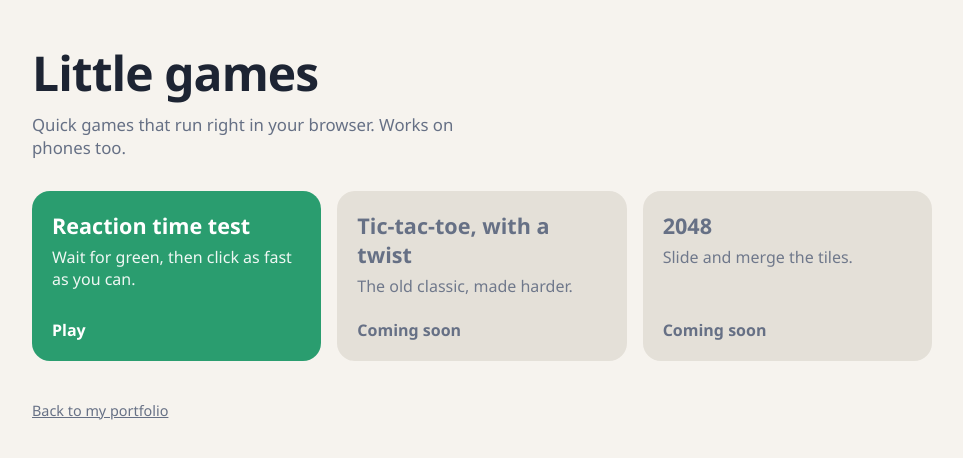
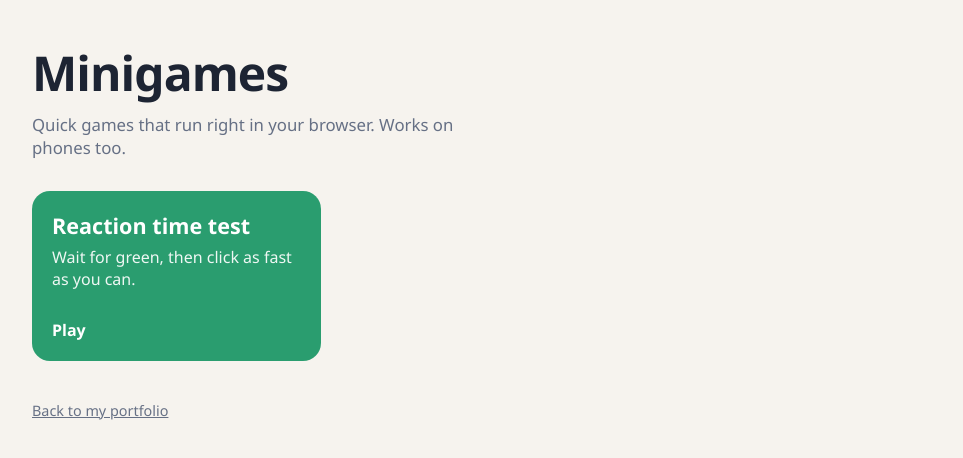
Before and after one commit to kun-zZ/minigames, a plain HTML site: page gamepage.html in a window 1280 px wide. Shown: the whole page, without its empty margins (158-1121 px from the left). Drawn offline with Linux system fonts and the light colour scheme.

Commit message:
Update gamepage.html

```diff
--- a/gamepage.html
+++ b/gamepage.html
@@ -64,7 +64,7 @@
 </head>
 <body>
 <main>
-  <h1>Little games</h1>
+  <h1>Minigames</h1>
   <p class="intro">Quick games that run right in your browser. Works on phones too.</p>
 
   <div id="grid"></div>
@@ -80,8 +80,8 @@
   // ready:  true once the game exists, false shows a faded "Coming soon" card
   const games = [
     { title: 'Reaction time test', blurb: 'Wait for green, then click as fast as you can.', folder: 'reaction-time', color: '#2a9d6f', ready: true },
-    { title: 'Tic-tac-toe, with a twist', blurb: 'The old classic, made harder.', folder: 'tic-tac-toe-twist', color: '#e76f51', ready: false },
-    { title: '2048', blurb: 'Slide and merge the tiles.', folder: '2048', color: '#3a86ff', ready: false },
+    //{ title: 'Tic-tac-toe, with a twist', blurb: 'The old classic, made harder.', folder: 'tic-tac-toe-twist', color: '#e76f51', ready: false },
+    //{ title: '2048', blurb: 'Slide and merge the tiles.', folder: '2048', color: '#3a86ff', ready: false },
   ];
 
   // ---------- Build the cards ----------
```
